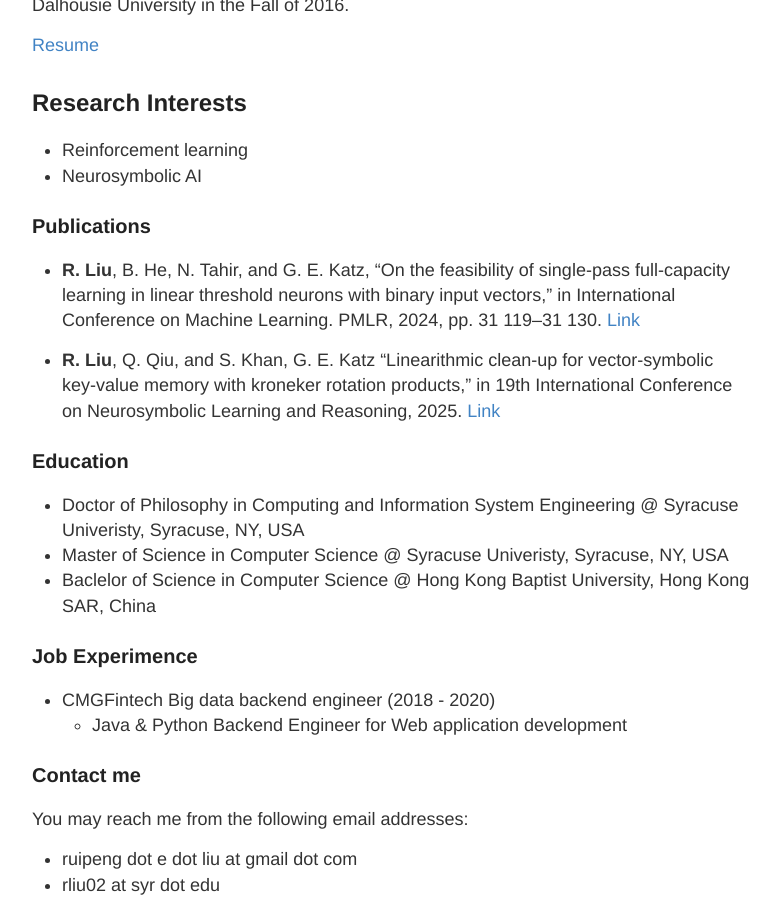
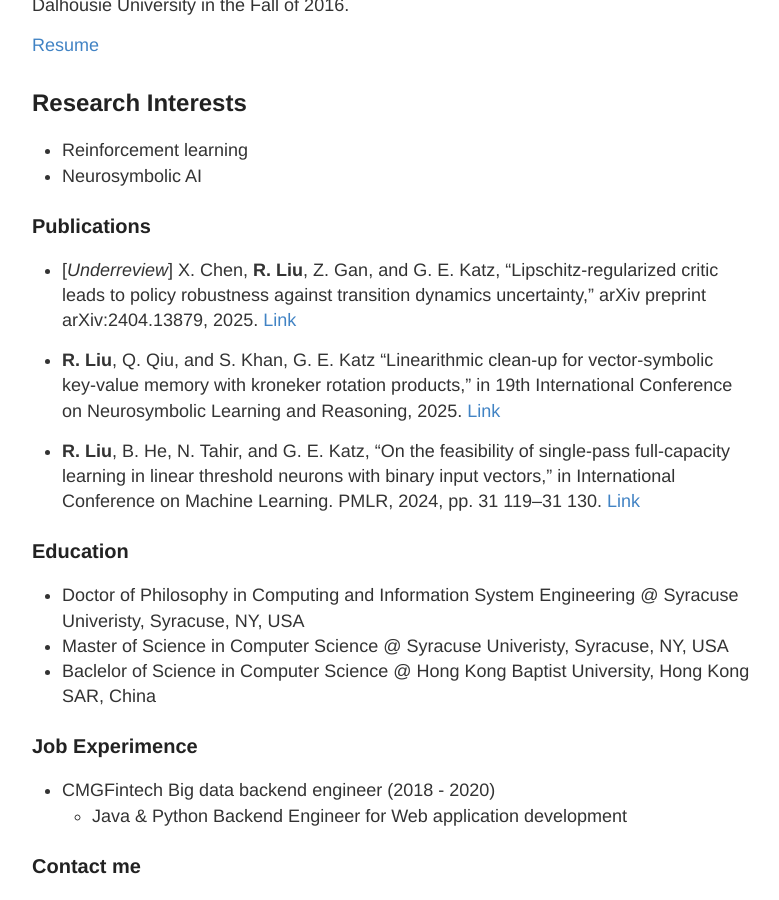
Before and after one commit to EmilioLrp/EmilioLrp.github.io, a Jekyll site: the page built from about.md, in a window 1280 px wide and 900 px high, scrolled down 519 px. Shown: the whole window, without its empty margins (248-1027 px from the left). Built offline with Jekyll 4.4.1, drawn with Linux system fonts in a browser that asks for light colours.

Commit message:
feat: publication update

```diff
--- a/about.md
+++ b/about.md
@@ -16,12 +16,17 @@ I am Ruipeng Liu, a 4th year PhD student at Syracuse University. Currently under
 * Neurosymbolic AI
 
 ### Publications
-* **R. Liu**, B. He, N. Tahir, and G. E. Katz, “On the feasibility of single-pass full-capacity learning in linear threshold neurons with binary input vectors,” in International Conference on Machine
-Learning. PMLR, 2024, pp. 31 119–31 130. [Link](https://proceedings.mlr.press/v235/liu24x.html)
+
+* [*Underreview*] X. Chen, **R. Liu**, Z. Gan, and G. E. Katz, “Lipschitz-regularized critic
+leads to policy robustness against transition dynamics uncertainty,”
+arXiv preprint arXiv:2404.13879, 2025. [Link](https://arxiv.org/abs/2404.13879)
+
 
 * **R. Liu**, Q. Qiu, and S. Khan, G. E. Katz “Linearithmic clean-up for vector-symbolic key-value memory with kroneker rotation products,” in 19th International Conference on Neurosymbolic Learning and
 Reasoning, 2025. [Link](https://arxiv.org/abs/2506.15793)
 
+* **R. Liu**, B. He, N. Tahir, and G. E. Katz, “On the feasibility of single-pass full-capacity learning in linear threshold neurons with binary input vectors,” in International Conference on Machine
+Learning. PMLR, 2024, pp. 31 119–31 130. [Link](https://proceedings.mlr.press/v235/liu24x.html)
 
 ### Education
 * Doctor of Philosophy in Computing and Information System Engineering @ Syracuse Univeristy, Syracuse, NY, USA
```
